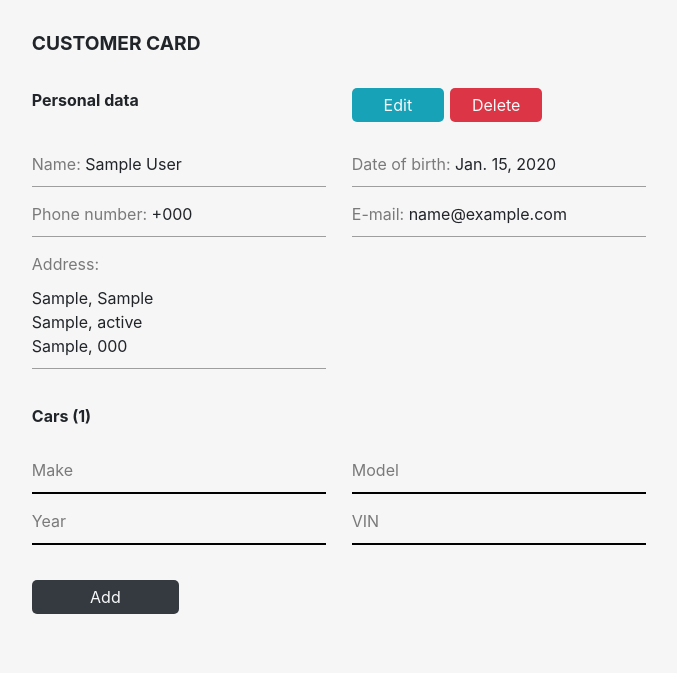
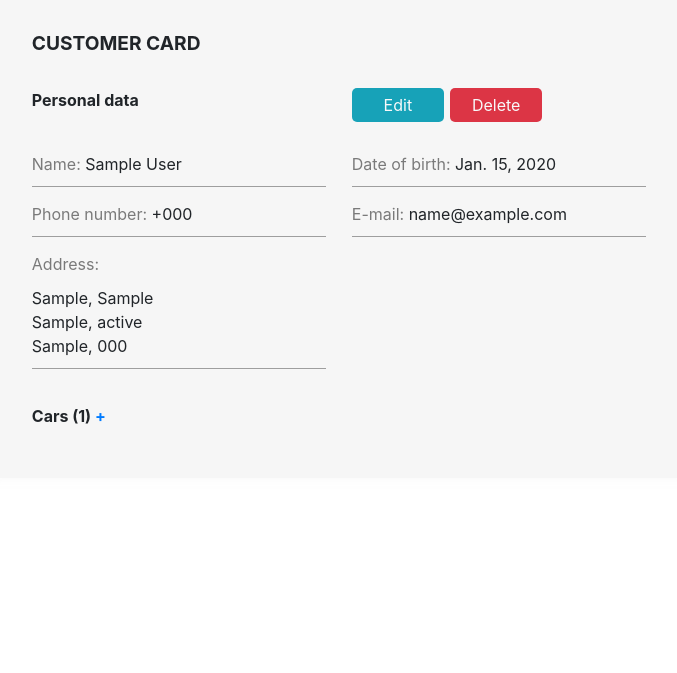
Before and after one commit to QuidObscurum/service_station_app, a Django app: page /manage/customer_card/1/ in a window 1280 px wide. Shown: the part 16-689 px from the top of the page, without its empty margins (301-978 px from the left). Run offline with Django 3.2, Linux system fonts and the light colour scheme; tables that the repository leaves empty hold one stand-in row (values such as "Sample post"); some libraries are stand-ins or nearby versions.

Commit message:
Separate vehicle creation from customer display view

```diff
--- a/servicestation/servicemanager/forms.py
+++ b/servicestation/servicemanager/forms.py
@@ -76,9 +76,9 @@ class VehicleForm(forms.ModelForm):
         model = Vehicle
         fields = ['owner', 'make', 'model', 'year', 'vin']
         widgets = {
-            'owner': forms.HiddenInput(attrs={
-                "class": "input",
-            }),
+            # 'owner': forms.HiddenInput(attrs={
+            #     "class": "input",
+            # }),
             'make': forms.TextInput(attrs={
                 'placeholder': "Make", "class": "input",
             }),
--- a/servicestation/servicemanager/static/servicemanager/style.css
+++ b/servicestation/servicemanager/static/servicemanager/style.css
@@ -336,6 +336,7 @@ button:disabled {
     }
 
     .input,
+    .output,
     .form-header-title {
         width: 96%;
     }
--- a/servicestation/servicemanager/templates/servicemanager/customer_detail.html
+++ b/servicestation/servicemanager/templates/servicemanager/customer_detail.html
@@ -45,25 +45,32 @@
             </div>
         </div>
 
-        <div class="form-header">
-            <div class="form-header-title"><strong>Cars ({{ vehicles|length }})</strong></div>
+        <div class="form-header mul-fields">
+            <div class="form-header-title"><strong>Cars ({{ vehicles|length }})
+                <a href="{% url 'manager:create_vehicle' customer.id %}"
+                   class="add-link" title="Add a car"> &#43;</a></strong>
+<!--                <a href="{% url 'manager:create_vehicle' customer.pk %}" class="my-btn my-btn-edit">Add</a>-->
+            </div>
+<!--            <div class="my-btn-group">-->
+<!--                <a href="{% url 'manager:create_vehicle' customer.pk %}" class="my-btn my-btn-edit">Add</a>-->
+<!--            </div>-->
         </div>
 
-        <form action="{% url 'manager:create_vehicle' customer.pk %}" method="post" class="form-card">
-            {% csrf_token %}
-            <div class="mul-fields">
-                <input type="hidden" name="owner" required class="input" value="{{ customer.id }}">
-                <input type="text" name="make" required class="input" placeholder="Make">
-                <input type="text" name="model" required class="input" placeholder="Model">
-            </div>
-            <div class="mul-fields">
-                <input type="text" name="year" required class="input" placeholder="Year">
-                <input type="text" name="vin" required class="input" placeholder="VIN">
-            </div>
-            <div class="single-field">
-                <input type="submit" value="Add" class="my-btn my-btn-save">
-            </div>
-        </form>
+<!--        <form action="{# url 'manager:create_vehicle' customer.pk #}" method="post" class="form-card">-->
+<!--            {# csrf_token #}-->
+<!--            <div class="mul-fields">-->
+<!--                <input type="hidden" name="owner" required class="input" value="{# customer.id #}">-->
+<!--                <input type="text" name="make" required class="input" placeholder="Make">-->
+<!--                <input type="text" name="model" required class="input" placeholder="Model">-->
+<!--            </div>-->
+<!--            <div class="mul-fields">-->
+<!--                <input type="text" name="year" required class="input" placeholder="Year">-->
+<!--                <input type="text" name="vin" required class="input" placeholder="VIN">-->
+<!--            </div>-->
+<!--            <div class="single-field">-->
+<!--                <input type="submit" value="Add" class="my-btn my-btn-save">-->
+<!--            </div>-->
+<!--        </form>-->
 
 
     </div>
--- a/servicestation/servicemanager/urls.py
+++ b/servicestation/servicemanager/urls.py
@@ -23,5 +23,5 @@ urlpatterns = [
     path('customer_card/<int:pk>/', CustomerDetailView.as_view(), name='customer_card'),
     path('<int:pk>/del/', CustomerDeleteView.as_view(), name='delete_customer'),
 
-    path('customer_card/<int:pk>/create_vehicle/', VehicleCreateView.as_view(), name='create_vehicle'),
+    path('customer_card/create_vehicle/<int:owner_id>/', VehicleCreateView.as_view(), name='create_vehicle'),
 ]
--- a/servicestation/servicemanager/views.py
+++ b/servicestation/servicemanager/views.py
@@ -1,5 +1,5 @@
 # from django.shortcuts import render
-from django.shortcuts import redirect
+from django.shortcuts import redirect, get_object_or_404
 from django.urls import reverse
 from django.conf import settings
 from django.views.generic.base import TemplateView
@@ -30,59 +30,41 @@ class VehicleCreateView(CreateView):
     template_name = 'servicemanager/manage_vehicle.html'
     form_class = VehicleForm
 
-    # def get_context_object_name(self):
-    #     return 'car_form'
-    # def dispatch(self, request, *args, **kwargs):
-    #     print("*****DISPATCH*****", '\n', request, '\n', args, '\n', kwargs)
-    #     return super().dispatch(request, *args, **kwargs)
+    def get_object(self, queryset=None):
+        obj_id = self.kwargs.get("owner_id")
+        return get_object_or_404(Customer, id=obj_id)
 
-    # ** ** *DISPATCH ** ** *
-    # < WSGIRequest: POST
-    # '/manage/customer_card/7/create_vehicle/' >
-    # ()
-    # {'pk': 7}
-
-    def post(self, request, *args, **kwargs):
-        print("*****POST*****", '\n', request.POST, '\n', args, '\n', kwargs)
-        # print(self.form_invalid(form))
-
-        customer_pk = self.kwargs.get('pk')
-        customer_obj = Customer.objects.all().filter(pk=customer_pk).first()
-        print(customer_obj.id)
-        form = self.get_form()
-        print(form)
-        # if form.is_valid():
-        #     return self.form_valid(form)
-        # else:
-        #     return self.form_invalid(form)
-
+    def dispatch(self, request, *args, **kwargs):
+        print("***** dispatch *****", '\n\t', request, '\n\t', args, '\n\t', kwargs)
+        # self.get_context_data(owner_id=kwargs['owner_id'])
         return super().post(request, *args, **kwargs)
 
-# *****POST*****
-# < QueryDict: {'csrfmiddlewaretoken': ['8TAynKAwZeGi0jwr9MkrsqJdZMPbP04TTyVcecQP8ImMkOb37XbDmv6sO2mehixF'],
-#               'make': ['BMW'], 'model': ['X2'], 'year': ['2016'], 'vin': ['1N4AL11DX2C230798']} >
-# ()
-# {'pk': 7}
-# 7
-# <input type = "text" name = "make" value = "BMW"
-    # placeholder = "Make" class ="input" maxlength="70" required id="id_make">
-# <input type = "text" name = "model" value = "X2"
-    # placeholder = "Model" class ="input" maxlength="120" required id="id_model">
-# <input type = "text" name = "year" value = "2016"
-    # placeholder = "Year" class ="input" required id="id_year">
-# <input type = "text" name = "vin" value = "1N4AL11DX2C230798"
-    # placeholder = "VIN" class ="input" maxlength="17" required id="id_vin">
+    # def post(self, request, *args, **kwargs):
+    #     print("*****POST*****", '\n', request.POST, '\n', args, '\n', kwargs)
+    #     customer_pk = self.kwargs.get('pk')
+    #     customer_obj = Customer.objects.all().filter(pk=customer_pk).first()
+    #     print(customer_obj.id)
+    #     form = self.get_form()
+    #     print(form)
+    #     # if form.is_valid():
+    #     #     return self.form_valid(form)
+    #     # else:
+    #     #     return self.form_invalid(form)
+    #
+    #     return super().post(request, *args, **kwargs)
 
     def get_context_data(self, **kwargs):
         context = super().get_context_data(**kwargs)
+        owner = self.get_object()
         context['car_form'] = context['form']
         del context['form']
-        print(context)
+        context['owner'] = owner
         return context
 
     def get_success_url(self):
         # return reverse('manager:customer_card', pk=self.owner.pk)
-        return reverse('manager:main')
+        owner = self.get_object()
+        return reverse('manager:customer_card', args=[owner.pk])
 
 
 class CustomerUpdateView(UpdateView):
@@ -105,10 +87,10 @@ class CustomerUpdateView(UpdateView):
 class CustomerDetailView(DetailView):
     model = Customer
 
-    def get_vehicle_form(self):
-        request = self.request
-        if request.method == 'POST':
-            car_form = VehicleForm(request.POST)
+    # def get_vehicle_form(self):
+    #     request = self.request
+    #     if request.method == 'POST':
+    #         car_form = VehicleForm(request.POST)
 
     def get_context_data(self, **kwargs):
         context = super().get_context_data(**kwargs)
@@ -116,7 +98,6 @@ class CustomerDetailView(DetailView):
         # serialized_data = serializers.serialize("python", Customer.objects.all().filter(pk=self.kwargs.get('pk')))
         # data = serialized_data[0]['fields']
         # context['data'] = data
-        # VehicleCreateView
 
         can_delete = True
         if can_delete:
@@ -126,7 +107,6 @@ class CustomerDetailView(DetailView):
         customer_obj = Customer.objects.all().filter(pk=customer_pk).first()
         vehicle_qs = customer_obj.vehicle_set.all()
         context['vehicles'] = vehicle_qs
-        print(context['customer'])
         return context
 
 
```
Also changed, not shown: servicestation/servicemanager/templates/servicemanager/manage_vehicle.html (+16 -5 lines).
